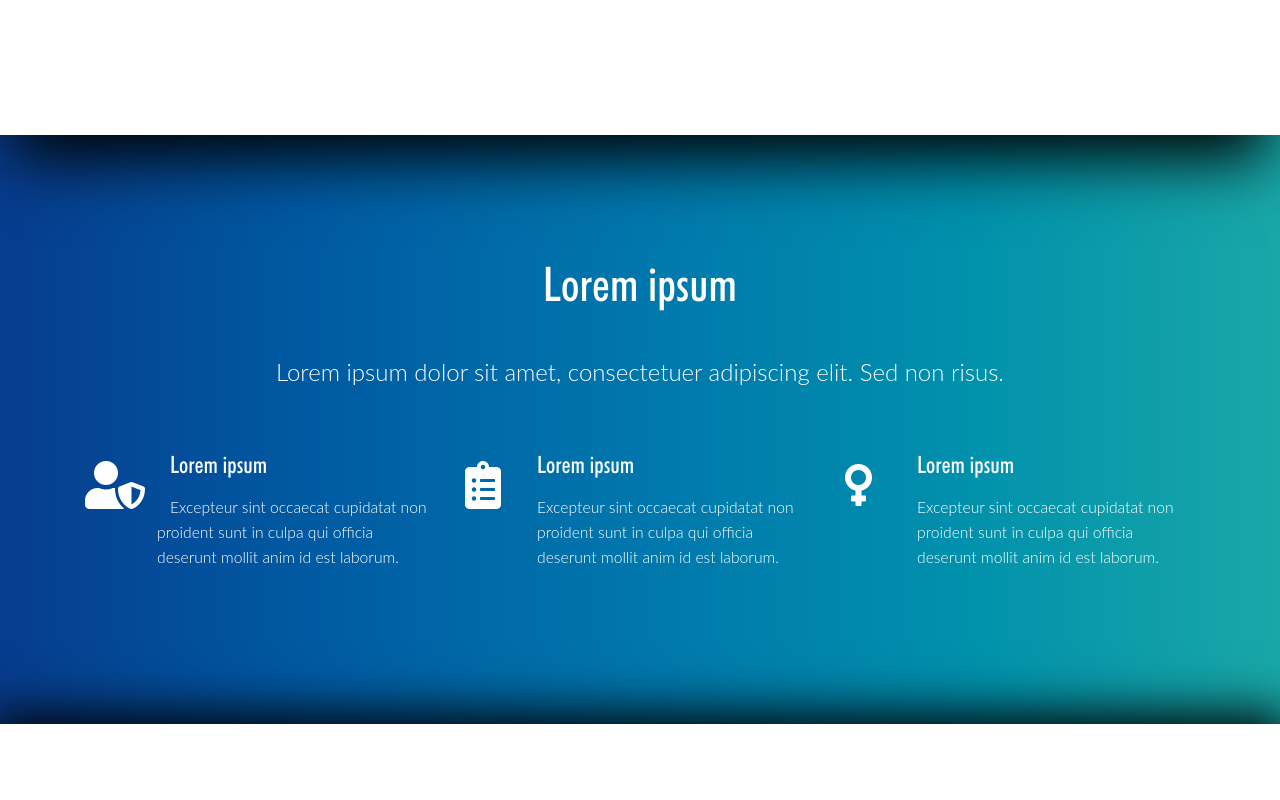
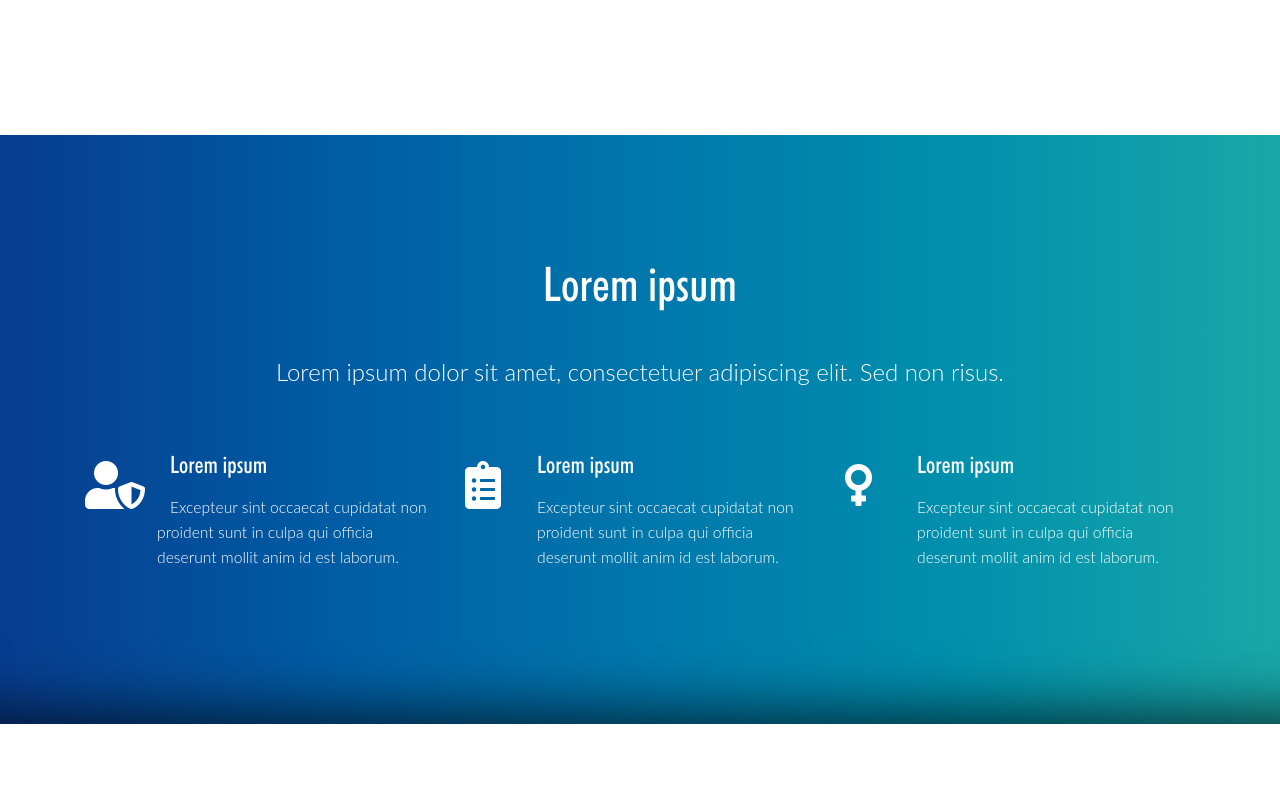
Before and after one commit to justindachille/Pandia-Prototypes, an Angular app in the folder prototype1/: page / in a window 1280 px wide. Shown: the part 1700-2500 px from the top of the page. Built offline with nearby package versions, Linux system fonts and the light colour scheme.

Commit message:
general improvements

```diff
--- a/prototype1/src/app/app.component.html
+++ b/prototype1/src/app/app.component.html
@@ -60,7 +60,7 @@
 
 <!-- Process Section -->
 
-<section class="relative spad gradient-bg process" id="process">
+<section class="relative spad gradient-bg process section-inset-shadow" id="process">
 	<div class="container">
 		<div class="d-flex justify-content-center flex-column text-center section-title">
 			<h2 class="text-white">Lorem ipsum</h2>
@@ -97,7 +97,7 @@
 
 <!-- Team Section -->
 
-<section class="relative spad section-shadow" id="team">
+<section class="relative spad" id="team">
 	<div class="container">
 		<div class="d-flex justify-content-center flex-column text-center section-title">
 			<h2>Meet Our Team</h2>
@@ -161,7 +161,7 @@
 
 <!-- Blog Section -->
 
-<section class="relative spad blog-section">
+<section class="relative spad blog-section section-inset-shadow">
 	<div class="container">
 		<div class="d-flex justify-content-center flex-column text-center section-title">
 			<h2>Learn More</h2>
@@ -212,61 +212,13 @@
 
 <footer class="footer-section">
 	<div class="container">
-<!--
-		<div class="row spad">
-			<div class="col-md-6 col-lg-2 offset-lg-1">
-				<h5 class="footer-title">Our Story</h5>
-				<ul>
-					<li>
-						<a href="#">Our Team</a>
-					</li>
-					<li>
-						<a href="#">Our Doctors</a>
-					</li>
-					<li>
-						<a href="#">Blog</a>
-					</li>
-					<li>
-						<a href="#">Press</a>
-					</li>
-				</ul>
-			</div>
-			<div class="col-md-6 col-lg-2 offset-lg-1">
-				<h5 class="footer-title">Quick Links</h5>
-				<ul>
-					<li>
-						<a href="#">Donations</a>
-					</li>
-					<li>
-						<a href="#">Apply for Financial Aid</a>
-					</li>
-					<li>
-						<a href="#">How It Works</a>
-					</li>
-					<li>
-						<a href="#">FAQ</a>
-					</li>
-					<li>
-						<a href="#">Contact Us</a>
-					</li>
-				</ul>
-			</div>
-			<div class="col-md-6 col-lg-3 footer-widget pl-lg-5 pl-3">
-				<h5 class="widget-title">Follow Us</h5>
-				<div class="social">
-					<a href="" class="facebook"><i class="fab fa-facebook"></i></a>
-					<a href="" class="google"><i class="fab fa-youtube"></i></a>
-					<a href="" class="instagram"><i class="fab fa-instagram"></i></a>
-					<a href="" class="twitter"><i class="fab fa-twitter"></i></a>
-					<a href="" class="yelp"><i class="fab fa-yelp"></i></a>
-					<a href="" class="linkedin"><i class="fab fa-linkedin"></i></a>
-				</div>
-			</div>
-		</div>
--->
 		<div class="d-flex justify-content-center spad">
 			<div class="footer-column">
-				<h5 class="footer-title">Our Story</h5>
+				<p>Telemedicine services provided by Pandia Medical Group, a medical corporation.</p>
+				<span>Copyright &copy; 2016-<script>document.write(new Date().getFullYear());</script>All rights reserved | Pandia Health, Inc</span>
+			</div>
+			<div class="footer-column">
+				<h5 class="footer-title d-flex flex-nowrap text-nowrap">Our Story</h5>
 				<ul>
 					<li>
 						<a href="#">Our Team</a>
@@ -283,7 +235,7 @@
 				</ul>
 			</div>
 			<div class="footer-column">
-				<h5 class="footer-title">Quick Links</h5>
+				<h5 class="footer-title d-flex text-nowrap">Quick Links</h5>
 				<ul>
 					<li>
 						<a href="#">Donations</a>
@@ -314,5 +266,15 @@
 				</div>
 			</div>
 		</div>
+		<div class="footer-bottom">
+			<div class="d-flex justify-content-center text-center">
+				<ul class="footer-nav">
+					<li><a href="#">Terms & Conditions</a></li>
+					<li><a href="#">Privacy Policy</a></li>
+					<li><a href="#">Donations</a></li>
+					<li><a href="#">For Providers</a></li>
+				</ul>
+			</div>
+		</div>
 	</div>
 </footer>
--- a/prototype1/src/styles.css
+++ b/prototype1/src/styles.css
@@ -9,7 +9,6 @@
 
 html,
 body {
-	height: 100%;
 	font-family: "Lato", sans-serif;
 	color: #777;
 	-webkit-font-smoothing: antialiased;
@@ -197,6 +196,10 @@ textarea:focus {
 	background-position: center 0;
 }
 
+.relative {
+	position: relative
+}
+
 .section-shadow {
 	-webkit-box-shadow: 0px 0px 48px 10px rgba(0, 0, 0, 1);
 	-moz-box-shadow: 0px 0px 48px 10px rgba(0, 0, 0, 1);
@@ -211,6 +214,16 @@ textarea:focus {
 	position: relative;
 }
 
+.section-inset-shadow {
+	-webkit-box-shadow: inset 0px 88px 64px -80px rgba(0, 0, 0, 0.75);
+	-moz-box-shadow: inset 0px 88px 64px -80px rgba(0, 0, 0, 0.75);
+	box-shadow: inset 0px 88px 64px -80px rgba(0, 0, 0, 0.75);
+	-webkit-box-shadow: inset 0px -88px 64px -80px rgba(0, 0, 0, 0.75);
+	-moz-box-shadow: inset 0px -88px 64px -80px rgba(0, 0, 0, 0.75);
+	box-shadow: inset 0px -88px 64px -80px rgba(0, 0, 0, 0.75);
+	position: relative;
+}
+
 /* Banner */
 
 .overlay {
@@ -221,10 +234,12 @@ textarea:focus {
 	bottom: 0
 }
 
+/*
 .overlay-bg {
 	background: rgba(0, 0, 0, 0.5);
 	opacity: .8;
 }
+*/
 
 #main-banner {
 	padding-bottom: 20px;
@@ -512,8 +527,10 @@ textarea:focus {
 .footer-column {
 	margin-left: 100px;
 }
+
 .footer-title {
 	margin-bottom: 30px;
+	font-size: 24px;
 }
 
 .footer-section span {
@@ -525,7 +542,7 @@ textarea:focus {
 }
 
 .footer-section ul a {
-	font-size: 16px;
+	font-size: 18px;
 	color: #75849a;
 	display: block;
 	margin-bottom: 12px;
@@ -574,3 +591,22 @@ textarea:focus {
 .social .linkedin {
 	background: #4875B4;
 }
+
+.footer-bottom {
+	border-top: 1px solid #ebebeb;
+	padding: 30px 0;
+}
+
+.footer-nav {
+	list-style: none;
+}
+
+.footer-nav li {
+	display: inline-block;
+}
+
+.footer-nav li a {
+	color: #75849a;
+	font-size: 14px;
+	margin-left: 20px;
+}
```
